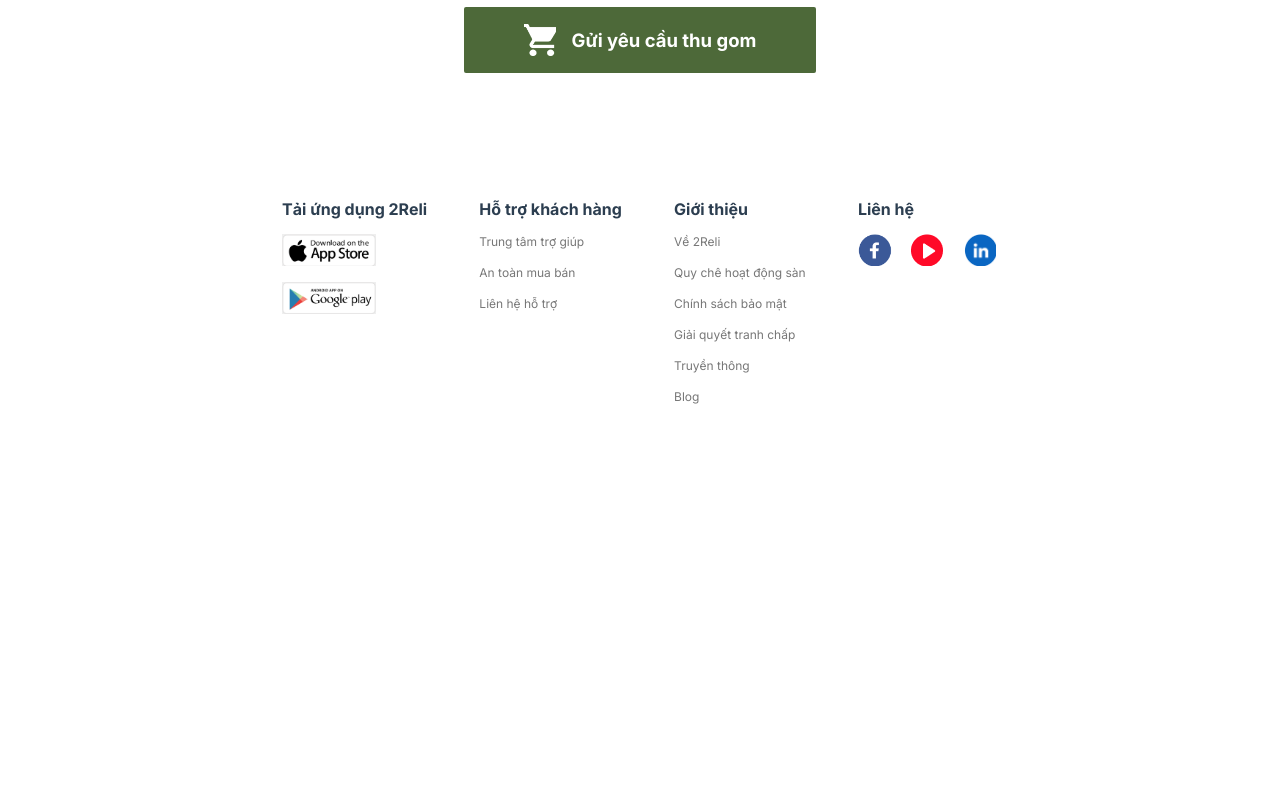
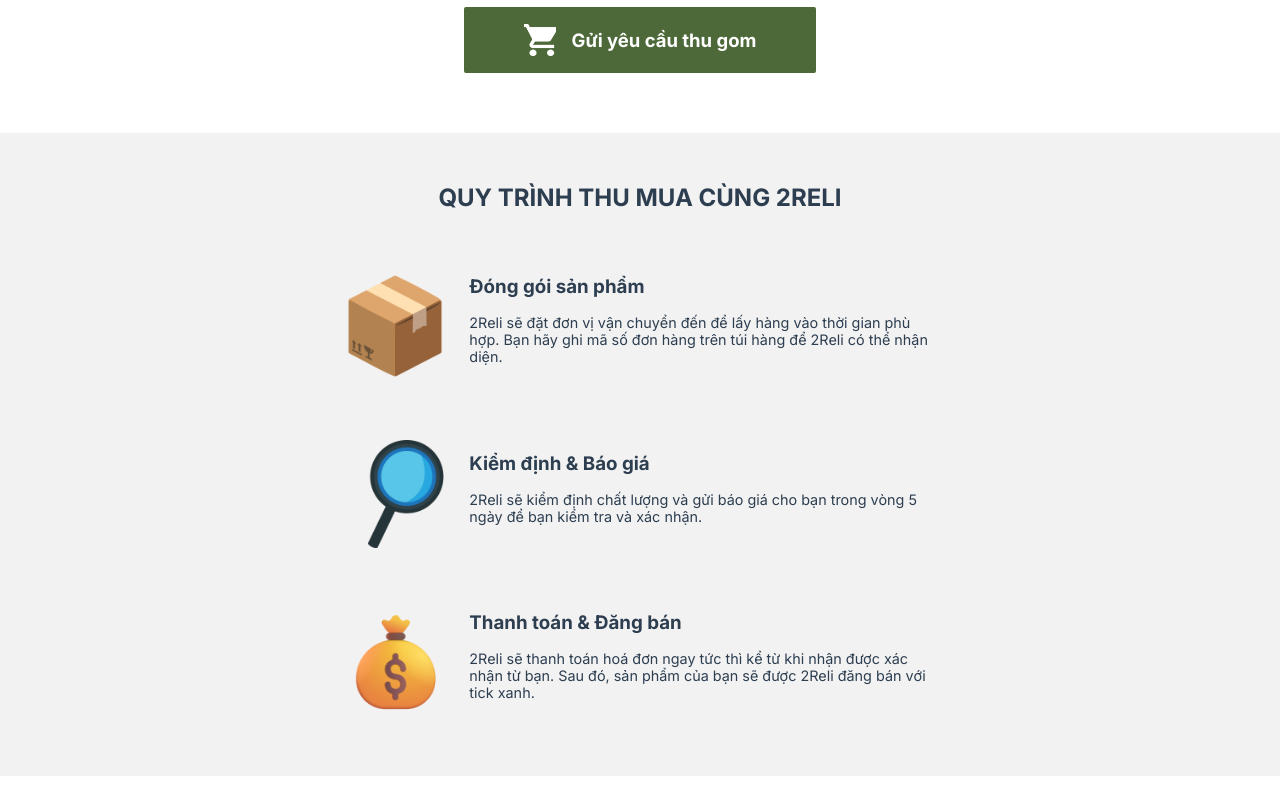
Before and after one commit to dtthanh257/2-reli, a Vue app: page /collect in a window 1280 px wide. Shown: the part 1440-2240 px from the top of the page. Before the commit the page ends 1972 px from the top, so only its background shows below. Built offline with nearby package versions, Linux system fonts and the light colour scheme.

Commit message:
`update` collect-page

```diff
--- a/src/components/ImgSellect/index.vue
+++ b/src/components/ImgSellect/index.vue
@@ -18,7 +18,6 @@
       class="newImg"
       :src="imageUrl"
       alt=""
-      style="display: none"
     />
   </div>
 </template>
--- a/src/css/icon.css
+++ b/src/css/icon.css
@@ -69,3 +69,6 @@
   width: 28px;
   background-image: url(../../public/img/icons/show-arrow-icon.png);
 }
+.newImg {
+  display: none;
+}
--- a/src/pages/Collect/index.vue
+++ b/src/pages/Collect/index.vue
@@ -165,7 +165,63 @@
         Gửi yêu cầu thu gom
       </button>
     </div>
-
+    <div
+      class="grid-12"
+      style="
+        background-color: #f3f2f2;
+        padding-bottom: 60px;
+        padding-top: 12px;
+        margin-top: 60px;
+      "
+    >
+      <div class="precurement-produce flex-column home-cate gap-60">
+        <h2>QUY TRÌNH THU MUA CÙNG 2RELI</h2>
+        <div class="flex-row gap-20" style="width: 70%; align-items: center">
+          <img
+            class="precurement-produce-img"
+            src="../../../public/img/assets/procduce-package.png"
+            alt=""
+          />
+          <div class="flex-column" style="gap: 16px">
+            <h3>Đóng gói sản phẩm</h3>
+            <p>
+              2Reli sẽ đặt đơn vị vận chuyển đến để lấy hàng vào thời gian phù
+              hợp. Bạn hãy ghi mã số đơn hàng trên túi hàng để 2Reli có thể nhận
+              diện.
+            </p>
+          </div>
+        </div>
+        <div class="flex-row gap-20" style="width: 70%; align-items: center">
+          <img
+            class="precurement-produce-img"
+            src="../../../public/img/assets/procduce-glass.png"
+            alt=""
+          />
+          <div class="flex-column" style="gap: 16px">
+            <h3>Kiểm định & Báo giá</h3>
+            <p>
+              2Reli sẽ kiểm định chất lượng và gửi báo giá cho bạn trong vòng 5
+              ngày để bạn kiểm tra và xác nhận.
+            </p>
+          </div>
+        </div>
+        <div class="flex-row gap-20" style="width: 70%; align-items: center">
+          <img
+            class="precurement-produce-img"
+            src="../../../public/img/assets/procduce-money-bag.png"
+            alt=""
+          />
+          <div class="flex-column" style="gap: 16px">
+            <h3>Thanh toán & Đăng bán</h3>
+            <p>
+              2Reli sẽ thanh toán hoá đơn ngay tức thì kể từ khi nhận được xác
+              nhận từ bạn. Sau đó, sản phẩm của bạn sẽ được 2Reli đăng bán với
+              tick xanh.
+            </p>
+          </div>
+        </div>
+      </div>
+    </div>
     <Footer></Footer>
   </div>
 </template>
--- a/src/pages/PostForSale/index.vue
+++ b/src/pages/PostForSale/index.vue
@@ -10,7 +10,7 @@
           <div class="flex-column post-for-sale-img">
             <div class="flex-row jc-sb">
               <ImgSelect
-                v-for="(index, imgSelectIndex) in imgSelects.slice(3, 6)"
+                v-for="(imgSelectIndex, index) in imgSelects.slice(0, 3)"
                 :key="index"
                 :ref="'imgSelect' + imgSelectIndex"
                 @click="openFileInput(imgSelectIndex)"
@@ -19,7 +19,7 @@
             </div>
             <div class="flex-row jc-sb">
               <ImgSelect
-                v-for="(index, imgSelectIndex) in imgSelects.slice(0, 3)"
+                v-for="(imgSelectIndex, index) in imgSelects.slice(3, 6)"
                 :key="index"
                 :ref="'imgSelect' + imgSelectIndex"
                 @click="openFileInput(imgSelectIndex)"
@@ -173,6 +173,14 @@
     Combobox,
     ImgSelect,
   },
+  methods: {
+    openFileInput(imgSelectIndex) {
+      const imgSelect = this.$refs["imgSelect" + imgSelectIndex][0];
+      if (imgSelect) {
+        imgSelect.$refs.fileInput.click();
+      }
+    },
+  },
 };
 export default Postforsale;
 </script>
```
